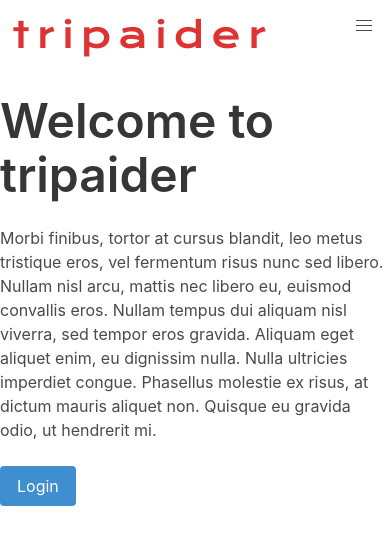
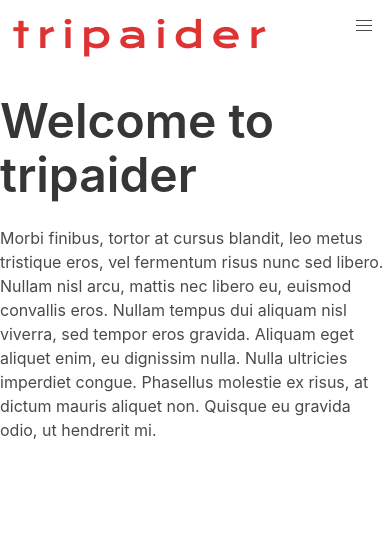
Before and after one commit to souviiik/tripaider-dot-com, a React (Create React App) app: page / in a window 390 px wide. Shown: the top 544 px of the page. Built offline with nearby package versions, Linux system fonts and the light colour scheme; no server answers.

Commit message:
Updating profile form and fixing mobile menu

```diff
--- a/src/components/dashboard/Dashboard.js
+++ b/src/components/dashboard/Dashboard.js
@@ -2,9 +2,9 @@ import React, { Fragment, useEffect } from "react";
 import { Link } from "react-router-dom";
 import PropTypes from "prop-types";
 import { connect } from "react-redux";
-import DashboardActions from "./DashboardActions";
-import Experience from "./Experience";
-import Education from "./Education";
+// import DashboardActions from "./DashboardActions";
+// import Experience from "./Experience";
+// import Education from "./Education";
 import { getCurrentProfile, deleteAccount } from "../../actions/profile";
 
 const Dashboard = ({
--- a/src/components/layout/Landing.js
+++ b/src/components/layout/Landing.js
@@ -16,11 +16,11 @@ const Landing = ({ isAuthenticated }) => {
           <p className="mb-5">
           Morbi finibus, tortor at cursus blandit, leo metus tristique eros, vel fermentum risus nunc sed libero. Nullam nisl arcu, mattis nec libero eu, euismod convallis eros. Nullam tempus dui aliquam nisl viverra, sed tempor eros gravida. Aliquam eget aliquet enim, eu dignissim nulla. Nulla ultricies imperdiet congue. Phasellus molestie ex risus, at dictum mauris aliquet non. Quisque eu gravida odio, ut hendrerit mi.
           </p>
-          <div className="buttons">
+          {/* <div className="buttons">
             <Link to="/login" className="button is-info">
               Login
             </Link>
-          </div>
+          </div> */}
         </div>
       </div>
     </section>
--- a/src/components/profile-forms/ProfileForm.js
+++ b/src/components/profile-forms/ProfileForm.js
@@ -49,7 +49,8 @@ const ProfileForm = ({
     }
   }, [loading, getCurrentProfile, profile]);
 
-  const { usertype, phone, location, serviceareas } = formData;
+  const { usertype } = formData;
+  // const { usertype, phone, location, serviceareas } = formData;
 
   // const {
   //   company,
```
